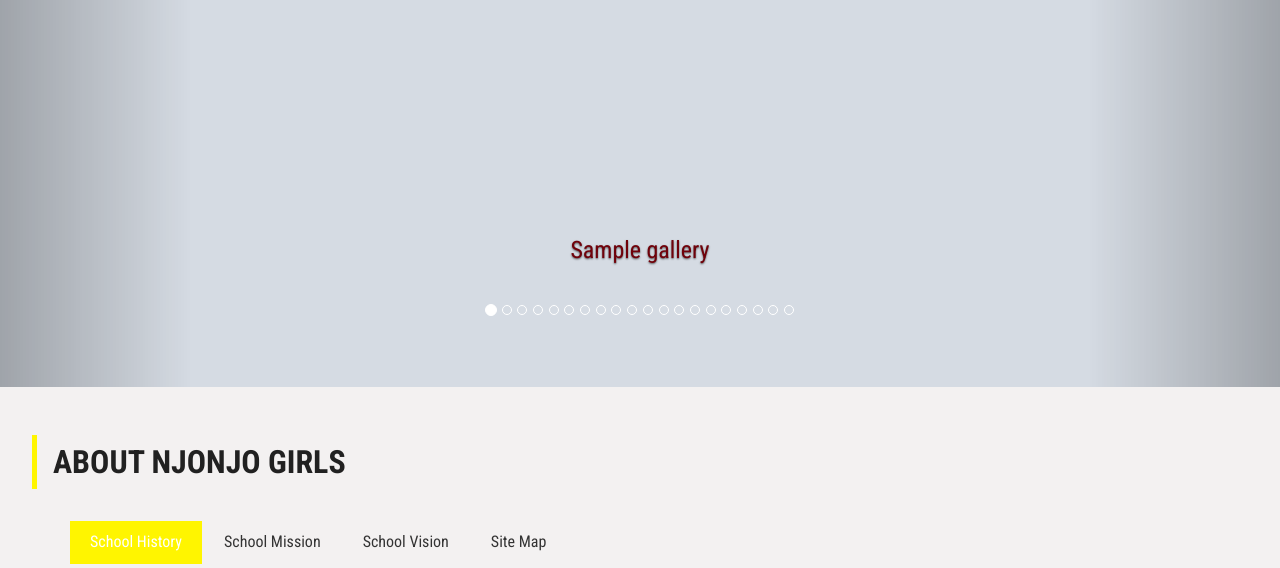
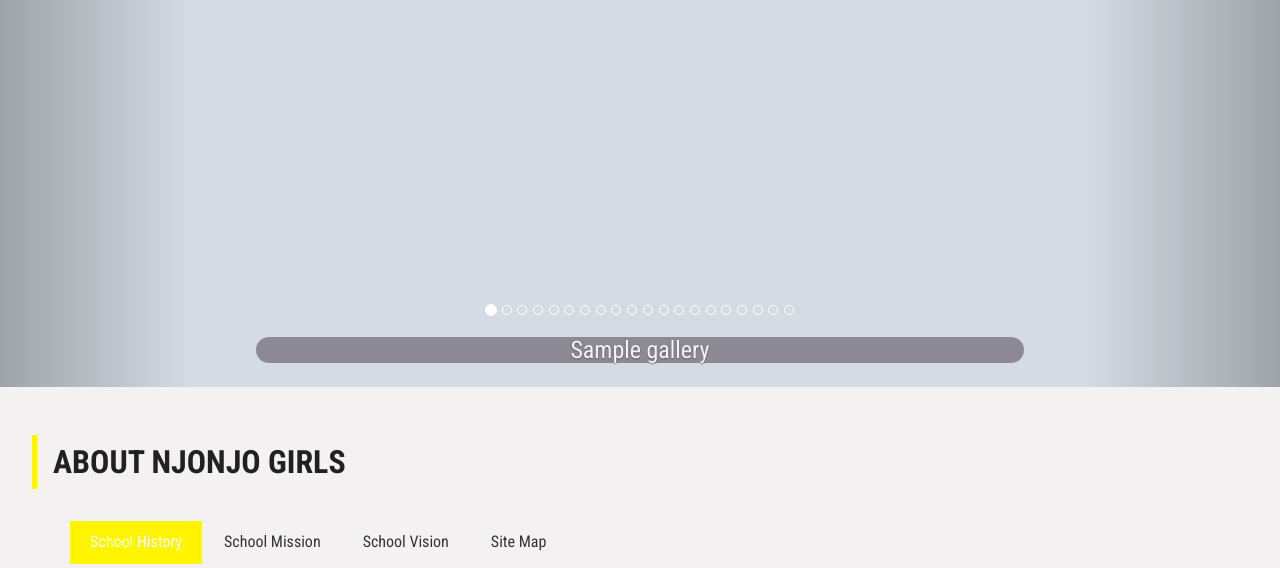
Before and after one commit to dennisdnyce/my-school, a Django app: page / in a window 1280 px wide. Shown: the part 808-1376 px from the top of the page. Run offline with Django 3.2, Linux system fonts and the light colour scheme; tables that the repository leaves empty hold one stand-in row (values such as "Sample post"); grey boxes marked "Sample" are stand-in pictures; some libraries are stand-ins or nearby versions.

Commit message:
styling slideshow

```diff
--- a/catalogues/templates/index.html
+++ b/catalogues/templates/index.html
@@ -50,7 +50,7 @@
     {% endif %}
         <center><img src="{{ school_photo_gallery.photo.url }}" alt="Image" width="100%" height="auto"/></center>
   <div class="carousel-caption">
-    <h3 style="margin-top:-100px; color:#70010a;">{{ school_photo_gallery.title }}</h3>
+    <h3 style="width:100%; height:auto; opacity: 0.7; filter: alpha(opacity=50); margin-bottom:-40px; color:#ffffff; background-color:#706875; border-bottom-left-radius:2em; border-bottom-right-radius:2em; border-top-right-radius:2em; border-top-left-radius:2em;">{{ school_photo_gallery.title }}</h3>
   </div>
     </div>
     {% endfor %}
```
